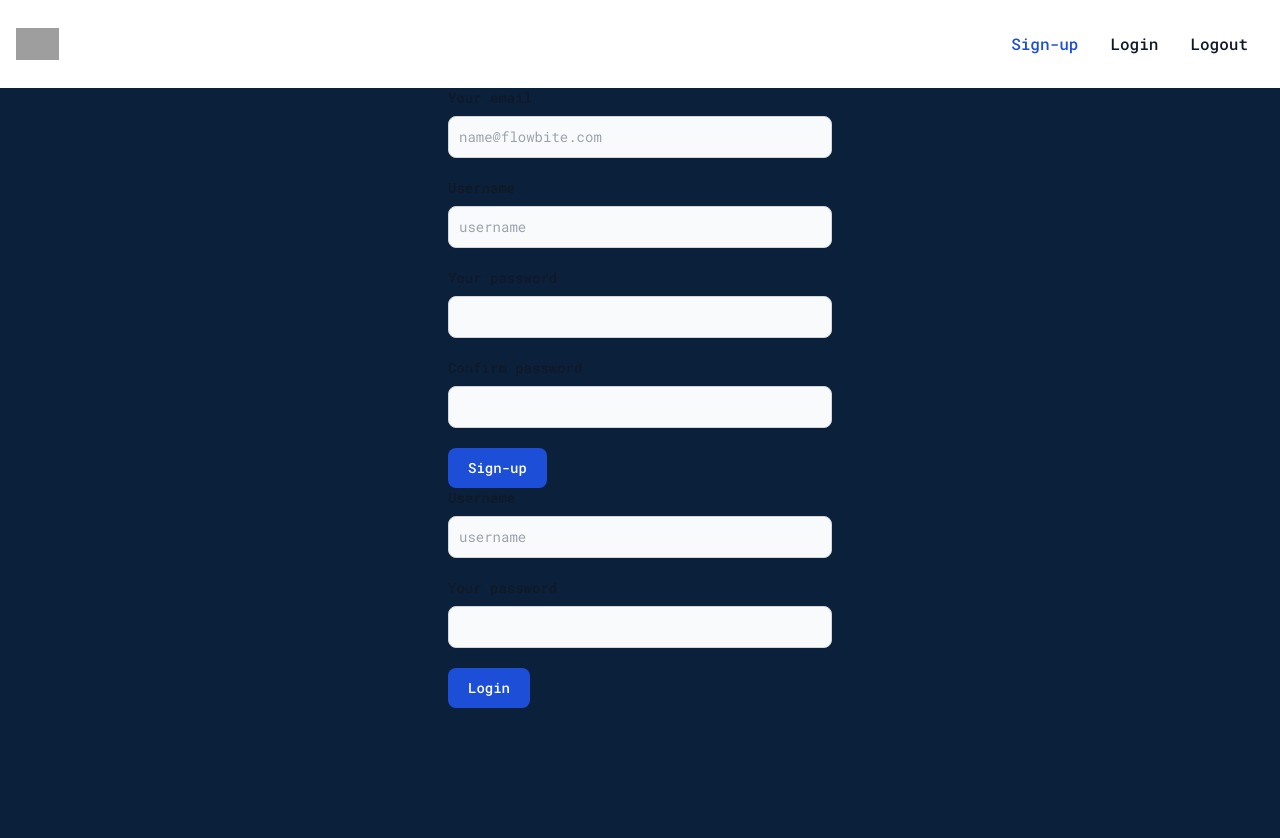
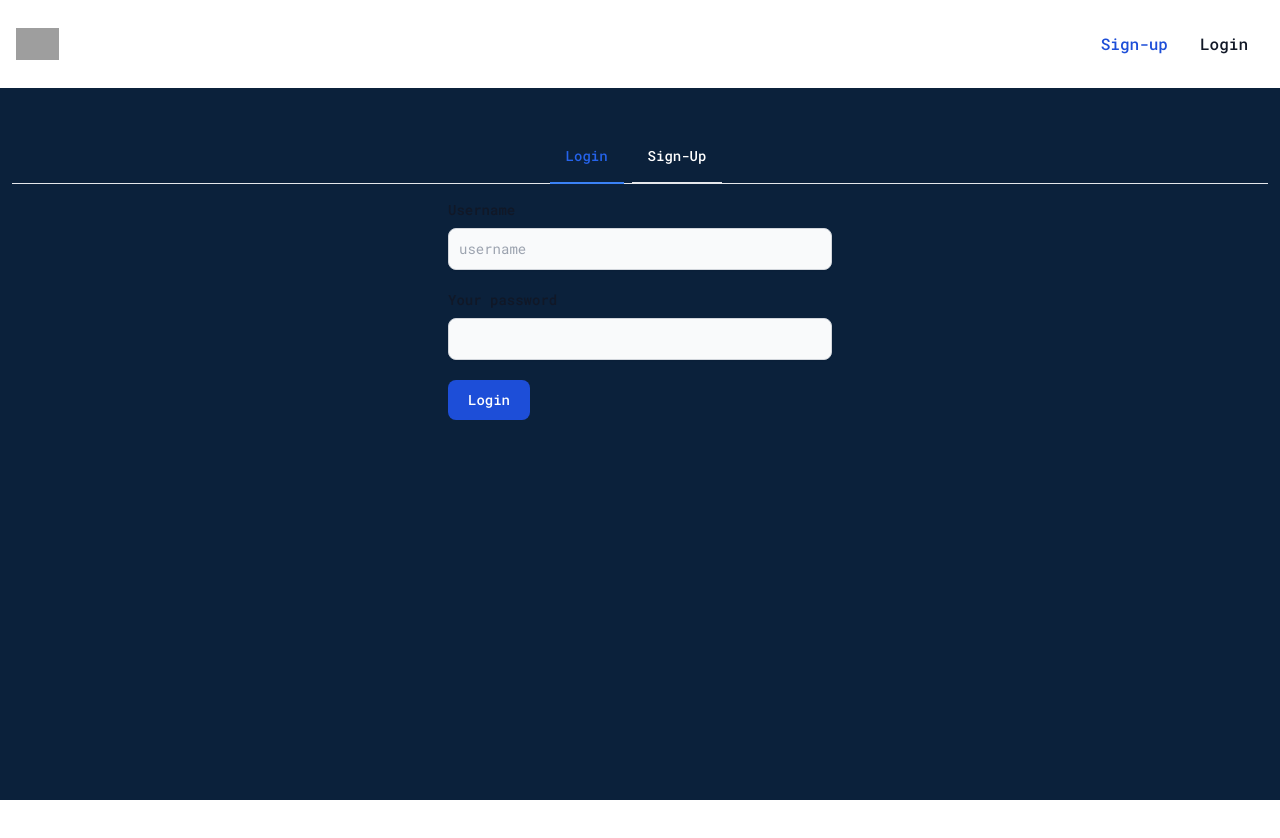
Before and after one commit to ThembaMtshelwane/client, a React (Vite) app: page / in a window 1280 px wide. Shown: the top 838 px of the page. After the commit the page ends 800 px from the top, so only its background shows below. Built offline with nearby package versions, Linux system fonts and the light colour scheme; grey boxes are pictures that could not be loaded.

Commit message:
Landing page auth forms

```diff
--- a/src/components/Navbar.tsx
+++ b/src/components/Navbar.tsx
@@ -4,6 +4,7 @@ type Props = {};
 
 const Navbar = (props: Props) => {
   const [isMenuOpen, setIsMenuOpen] = useState(false);
+  const user = false;
 
   const toggleMenu = () => {
     setIsMenuOpen((prevState) => !prevState);
@@ -52,21 +53,29 @@ const Navbar = (props: Props) => {
           id="navbar-user"
         >
           <ul className="flex flex-col font-medium p-4  mt-4 border border-gray-100 rounded-lg bg-gray-50 sm:space-x-8 rtl:space-x-reverse sm:flex-row sm:mt-0 sm:border-0 sm:bg-white dark:bg-gray-800 sm:dark:bg-gray-900 dark:border-gray-700">
+            {!user && (
               <li>
                 <button className="block py-2 px-3 text-white bg-blue-700 rounded sm:bg-transparent sm:text-blue-700 md:p-0 sm:dark:text-blue-500">
                   Sign-up
                 </button>
               </li>
+            )}
+
+            {!user && (
               <li>
                 <button className="block py-2 px-3 text-gray-900 rounded hover:bg-gray-100 md:hover:bg-transparent md:hover:text-blue-700 md:p-0 dark:text-white md:dark:hover:text-blue-500 dark:hover:bg-gray-700 dark:hover:text-white md:dark:hover:bg-transparent">
                   Login
                 </button>
               </li>
+            )}
+
+            {user && (
               <li>
                 <button className="block py-2 px-3 text-gray-900 rounded hover:bg-gray-100 md:hover:bg-transparent md:hover:text-blue-700 md:p-0 dark:text-white md:dark:hover:text-blue-500 dark:hover:bg-gray-700 dark:hover:text-white md:dark:hover:bg-transparent">
                   Logout
                 </button>
               </li>
+            )}
           </ul>
         </div>
       </div>
--- /dev/null
+++ b/src/components/Tab.tsx
@@ -0,0 +1,74 @@
+import React, { useState } from "react";
+import SignUp from "./Modals/SignUp";
+import Login from "./Modals/Login";
+
+const TabComponent: React.FC = () => {
+  const [activeTab, setActiveTab] = useState<string>("login");
+
+  const renderTabContent = () => {
+    switch (activeTab) {
+      case "sign-up":
+        return <SignUp />;
+      case "login":
+        return <Login />;
+        return (
+          <div className="p-4 rounded-lg bg-gray-50 dark:bg-gray-800">
+            <p className="text-sm text-gray-500 dark:text-gray-400">
+              This is some placeholder content for the{" "}
+              <strong className="font-medium text-gray-800 dark:text-white">
+                Contacts tab's associated content
+              </strong>
+              . Clicking another tab will toggle the visibility of this one.
+            </p>
+          </div>
+        );
+      default:
+        return null;
+    }
+  };
+
+  return (
+    <div className="h-[70vh] flex items-center justify-center">
+      <div className="w-full h-[500px] p-3">
+        <div className="mb-4 border-b  border-gray-200 dark:border-gray-700 ">
+          <ul
+            className="flex flex-wrap -mb-px text-sm font-medium text-center justify-center"
+            role="tablist"
+          >
+            <li className="me-2" role="presentation">
+              <button
+                className={`inline-block p-4 border-b-2 rounded-t-lg ${
+                  activeTab === "login"
+                    ? "border-blue-500 text-blue-600"
+                    : "hover:text-gray-600 hover:border-gray-300 dark:hover:text-gray-300"
+                }`}
+                onClick={() => setActiveTab("login")}
+                type="button"
+                role="tab"
+              >
+                Login
+              </button>
+            </li>
+            <li className="me-2" role="presentation">
+              <button
+                className={`inline-block p-4 border-b-2 rounded-t-lg ${
+                  activeTab === "sign-up"
+                    ? "border-blue-500 text-blue-600"
+                    : "hover:text-gray-600 hover:border-gray-300 dark:hover:text-gray-300"
+                }`}
+                onClick={() => setActiveTab("sign-up")}
+                type="button"
+                role="tab"
+              >
+                Sign-Up
+              </button>
+            </li>
+          </ul>
+        </div>
+        <div>{renderTabContent()}</div>
+      </div>
+    </div>
+  );
+};
+
+export default TabComponent;
--- a/src/pages/LandingPage.tsx
+++ b/src/pages/LandingPage.tsx
@@ -1,18 +1,10 @@
 import React from "react";
-import { Outlet } from "react-router-dom";
-import Navbar from "../components/Navbar";
-import SignUp from "../components/Modals/SignUp";
-import Login from "../components/Modals/Login";
+import TabComponent from "../components/Tab";
 
 type Props = {};
 
 const LandingPage = (props: Props) => {
-  return (
-    <div className="bg-primary h-screen text-white">
-      <SignUp />
-      <Login />
-    </div>
-  );
+  return <TabComponent />;
 };
 
 export default LandingPage;
```
Lines whose indentation alone changed are shown as unchanged.
